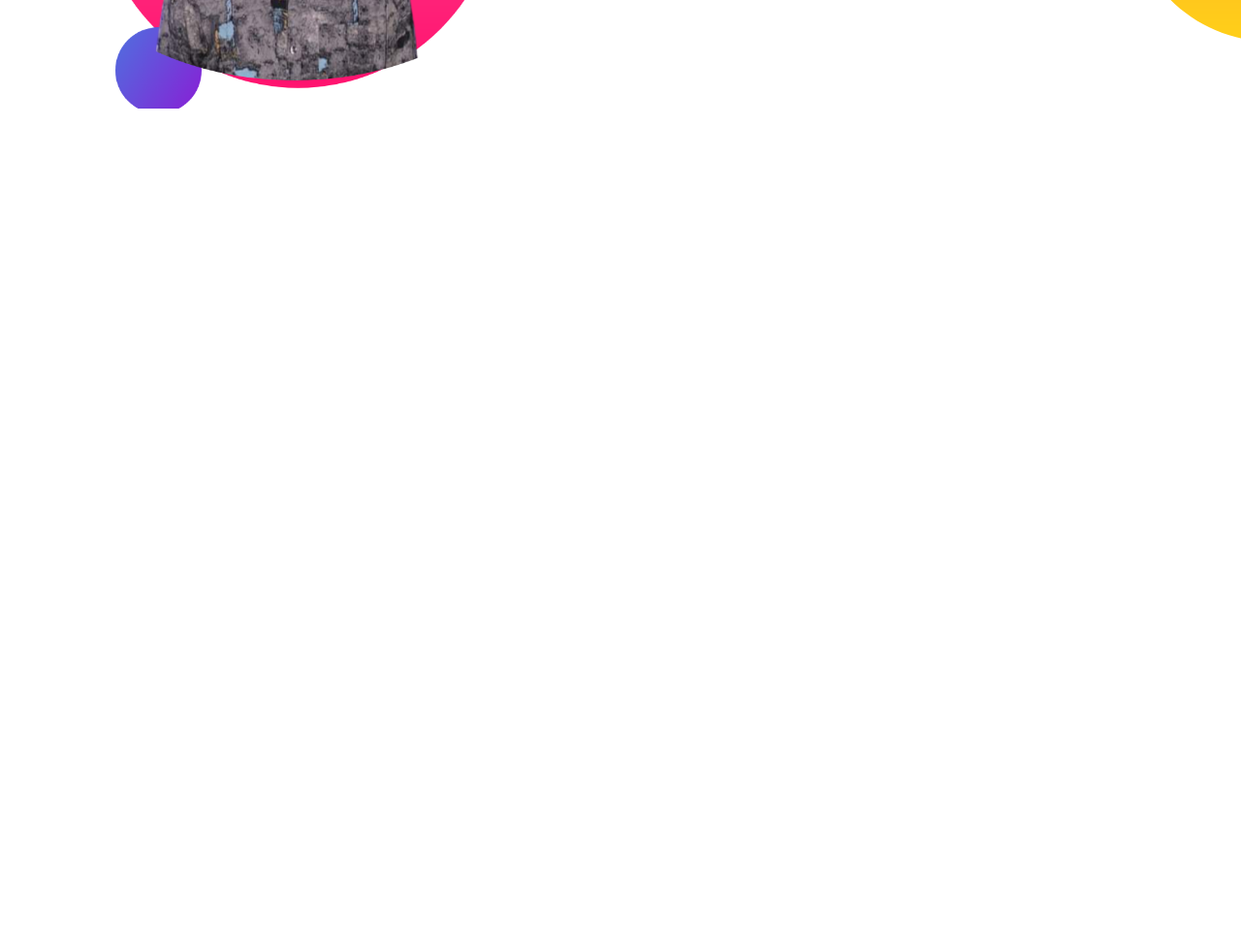
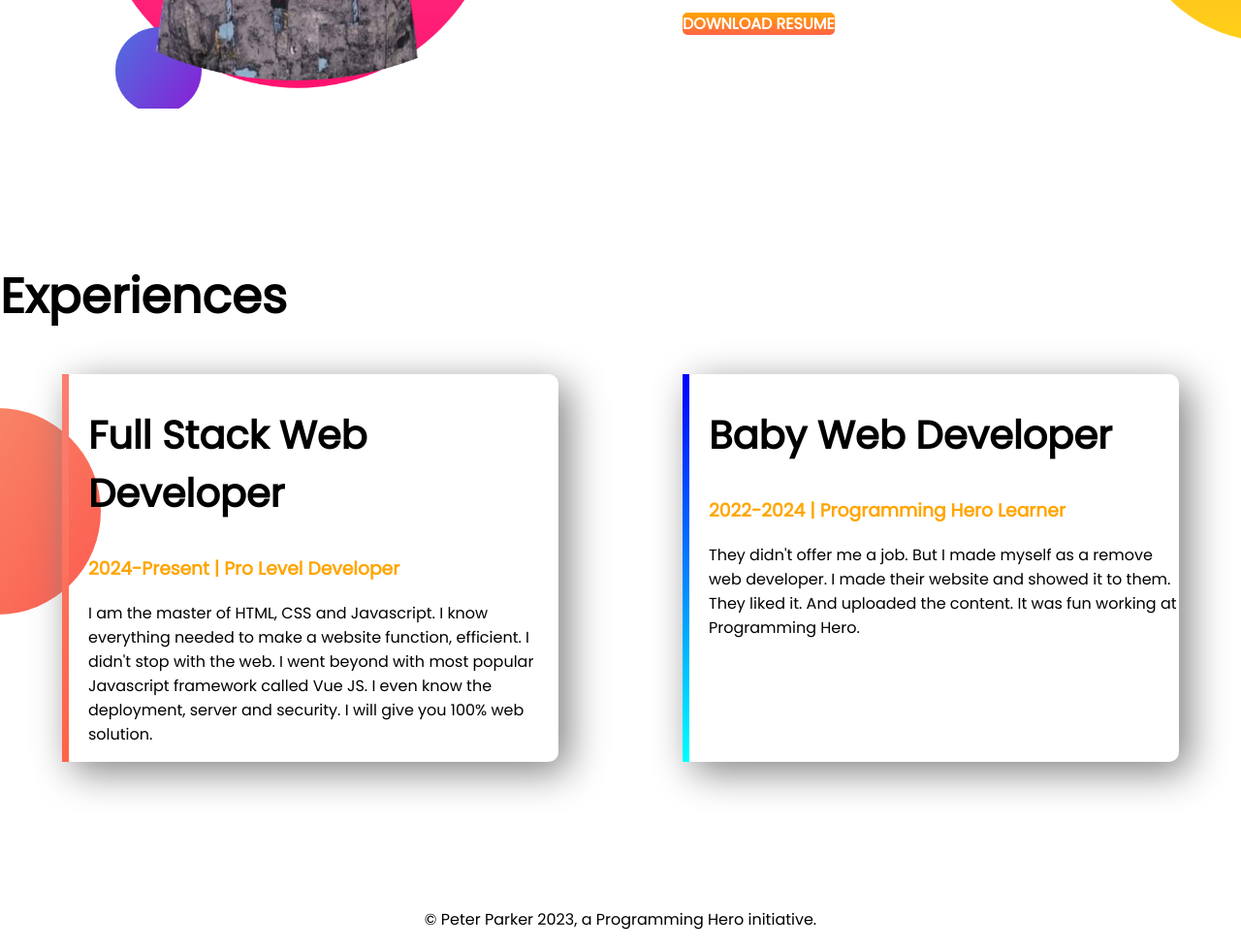
Before and after one commit to zahidhasanshishir/devlopar-portfolio, a plain HTML site: page index.html in a window 1280 px wide. Shown: the part 945-1922 px from the top of the page at 97% size. Before the commit the page ends 1214 px from the top, so only its background shows below. Drawn offline with Linux system fonts and the light colour scheme.

Commit message:
footer and experience added

```diff
--- a/index.html
+++ b/index.html
@@ -13,7 +13,7 @@
 </head>
 
 <body>
-    <section class="top-banner">
+    <section class="top-banner flexible-container">
         <div class="half-width">
             <h1>welcome to</h1>
             <h1><span class="orange-color">zahid hasan</span> world!</h1>
@@ -29,7 +29,7 @@
             <img src="images/zahid6.png" alt="">
         </div>
     </section>
-    <section class="dream-big">
+    <section class="dream-big flexible-container">
         <div class="half-width">
             <img src=" images/zahid7.png" alt="">
         </div>
@@ -43,6 +43,29 @@
         </div>
 
     </section>
+    <section class="experience-area">
+        <h1>Experiences</h1>
+        <div class="flexible-container">
+            <div id="full-stack-experience" class="experience-item">
+                <h2>Full Stack Web Developer</h2>
+                <h3 class="orange-color">2024-Present | Pro Level Developer</h3>
+                <p>I am the master of HTML, CSS and Javascript. I know everything needed to make a website function,
+                    efficient. I didn't stop with the web. I went beyond with most popular Javascript framework called
+                    Vue
+                    JS. I even know the deployment, server and security. I will give you 100% web solution.</p>
+            </div>
+            <div id="web-dev-experience" class="experience-item">
+                <h2>Baby Web Developer</h2>
+                <h3 class="orange-color">2022-2024 | Programming Hero Learner</h3>
+                <p>They didn't offer me a job. But I made myself as a remove web developer. I made their website and
+                    showed
+                    it to them. They liked it. And uploaded the content. It was fun working at Programming Hero.</p>
+            </div>
+        </div>
+    </section>
+    <footer>
+        <p>© Peter Parker 2023, a Programming Hero initiative.</p>
+    </footer>
 </body>
 
 </html>
--- a/style.css
+++ b/style.css
@@ -7,11 +7,15 @@ h1 {
     font-size: 50px;
 }
 
+h2 {
+    font-size: 40px;
+}
+
 .orange-color {
     color: orange;
 }
 
-section {
+.flexible-container {
     display: flex;
     margin-bottom: 150px;
 }
@@ -19,6 +23,7 @@ section {
 .half-width {
     width: 50%;
     padding-left: 5%;
+
 }
 
 .half-width img {
@@ -44,3 +49,36 @@ section {
     background-repeat: no-repeat;
     background-position: right;
 }
+
+.experience-area {
+    background-image: url(images/exp-bg.png);
+    background-repeat: no-repeat;
+    background-position: left;
+}
+
+.experience-item {
+    width: 40%;
+    margin-left: 5%;
+    margin-right: 5%;
+    padding-left: 20px;
+    border-radius: 10px;
+    box-shadow: 10px 10px 40px gray;
+
+}
+
+#web-dev-experience {
+    border-left: 7px solid;
+    border-image: linear-gradient(blue, cyan);
+    border-image-slice: 1;
+
+}
+
+#full-stack-experience {
+    border-left: 7px solid;
+    border-image: linear-gradient(salmon, tomato);
+    border-image-slice: 1;
+}
+
+footer p {
+    text-align: center;
+}
```
